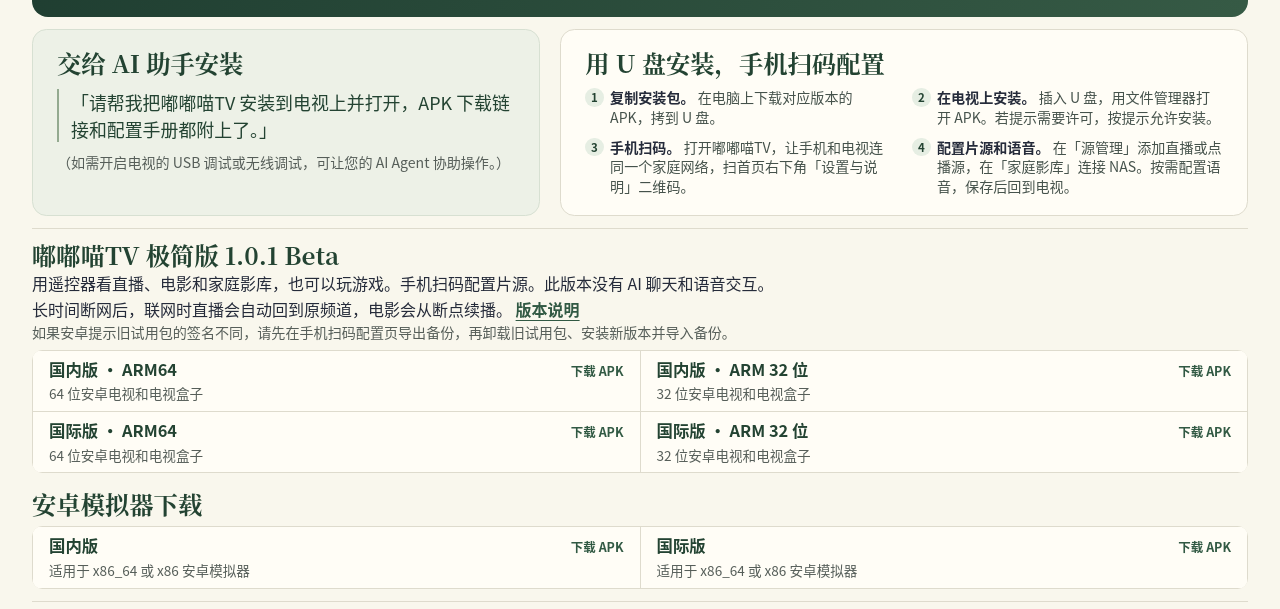
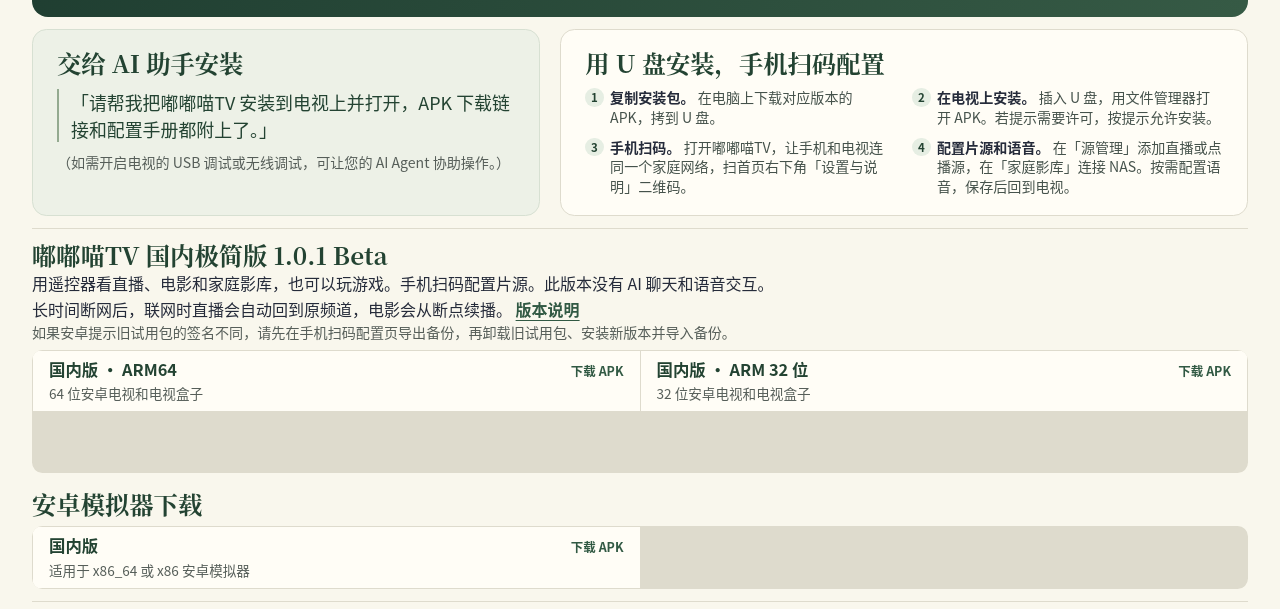
Before and after one commit to newtv-ai/newtv-downloads, a plain HTML site: page setup.html in a window 1280 px wide. Shown: the part 191-800 px from the top of the page. Drawn offline with Linux system fonts and the light colour scheme.

Commit message:
Keep newtv.tv Minimal downloads domestic only

```diff
--- a/setup.html
+++ b/setup.html
@@ -54,7 +54,7 @@
         </article>
       </section>
       <section class="setup-editions" id="editions" aria-labelledby="minimal-title">
-        <h2 id="minimal-title">嘟嘟喵TV 极简版 1.0.1 Beta</h2>
+        <h2 id="minimal-title">嘟嘟喵TV 国内极简版 1.0.1 Beta</h2>
         <p>用遥控器看直播、电影和家庭影库，也可以玩游戏。手机扫码配置片源。此版本没有 AI 聊天和语音交互。</p>
         <p>长时间断网后，联网时直播会自动回到原频道，电影会从断点续播。 <a class="text-link" href="https://github.com/newtv-ai/newtv-downloads/releases/tag/minimal-v1.0.1-beta">版本说明</a></p>
         <p class="setup-prompt">如果安卓提示旧试用包的签名不同，请先在手机扫码配置页导出备份，再卸载旧试用包、安装新版本并导入备份。</p>
@@ -71,18 +71,6 @@
               <p>32 位安卓电视和电视盒子</p>
             </a>
           </li>
-          <li>
-            <a href="https://github.com/newtv-ai/newtv-downloads/releases/download/minimal-v1.0.1-beta/DodoMeowTV-Minimal-1.0.1beta-intl-arm64-v8a.apk">
-              <h3>国际版 · ARM64</h3><span class="edition-download">下载 APK</span>
-              <p>64 位安卓电视和电视盒子</p>
-            </a>
-          </li>
-          <li>
-            <a href="https://github.com/newtv-ai/newtv-downloads/releases/download/minimal-v1.0.1-beta/DodoMeowTV-Minimal-1.0.1beta-intl-armeabi-v7a.apk">
-              <h3>国际版 · ARM 32 位</h3><span class="edition-download">下载 APK</span>
-              <p>32 位安卓电视和电视盒子</p>
-            </a>
-          </li>
         </ul>
         <section class="emulator-downloads" aria-labelledby="minimal-emulator-title">
           <h2 id="minimal-emulator-title">安卓模拟器下载</h2>
@@ -90,12 +78,6 @@
             <li>
               <a href="https://github.com/newtv-ai/newtv-downloads/releases/download/minimal-v1.0.1-beta/DodoMeowTV-Minimal-1.0.1beta-cn-emulator.apk">
                 <h3>国内版</h3><span class="edition-download">下载 APK</span>
-                <p>适用于 x86_64 或 x86 安卓模拟器</p>
-              </a>
-            </li>
-            <li>
-              <a href="https://github.com/newtv-ai/newtv-downloads/releases/download/minimal-v1.0.1-beta/DodoMeowTV-Minimal-1.0.1beta-intl-emulator.apk">
-                <h3>国际版</h3><span class="edition-download">下载 APK</span>
                 <p>适用于 x86_64 或 x86 安卓模拟器</p>
               </a>
             </li>
```
